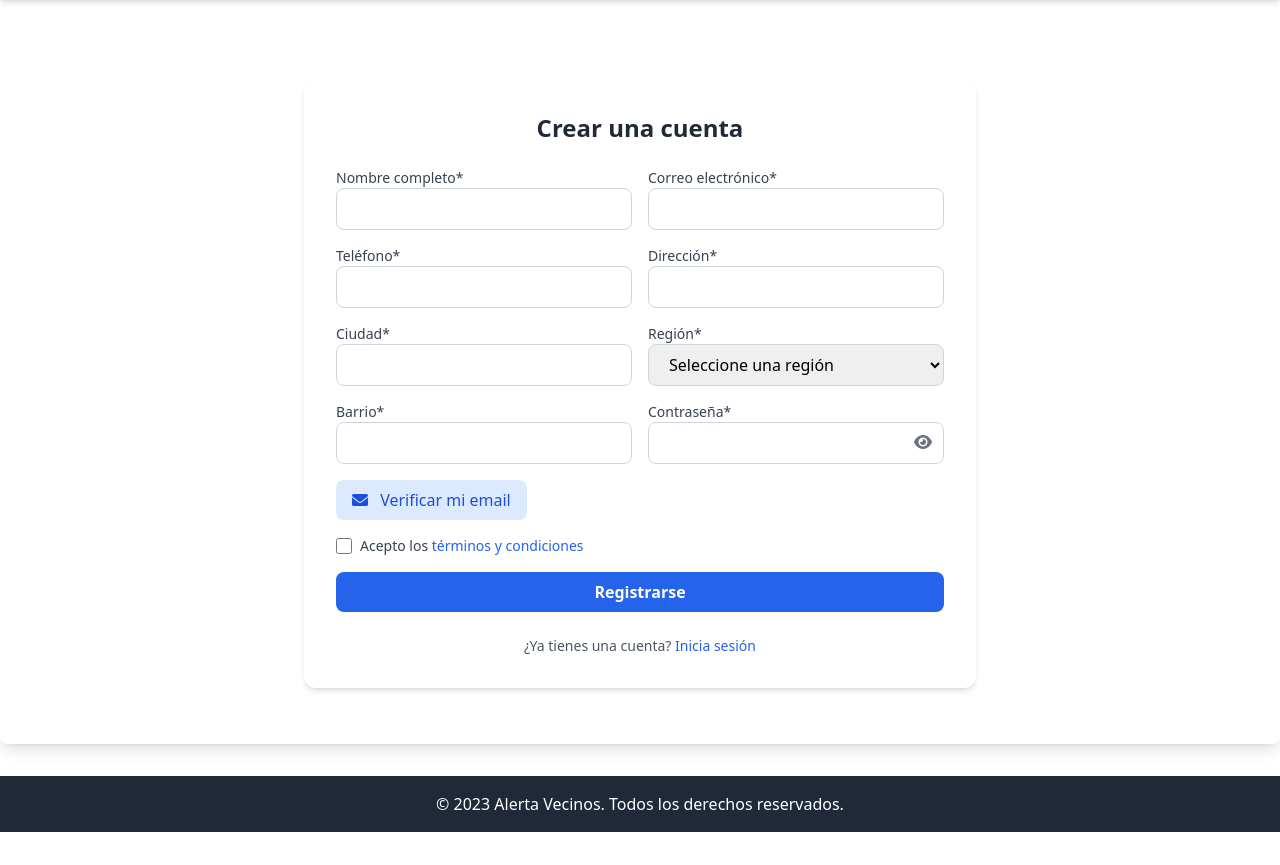
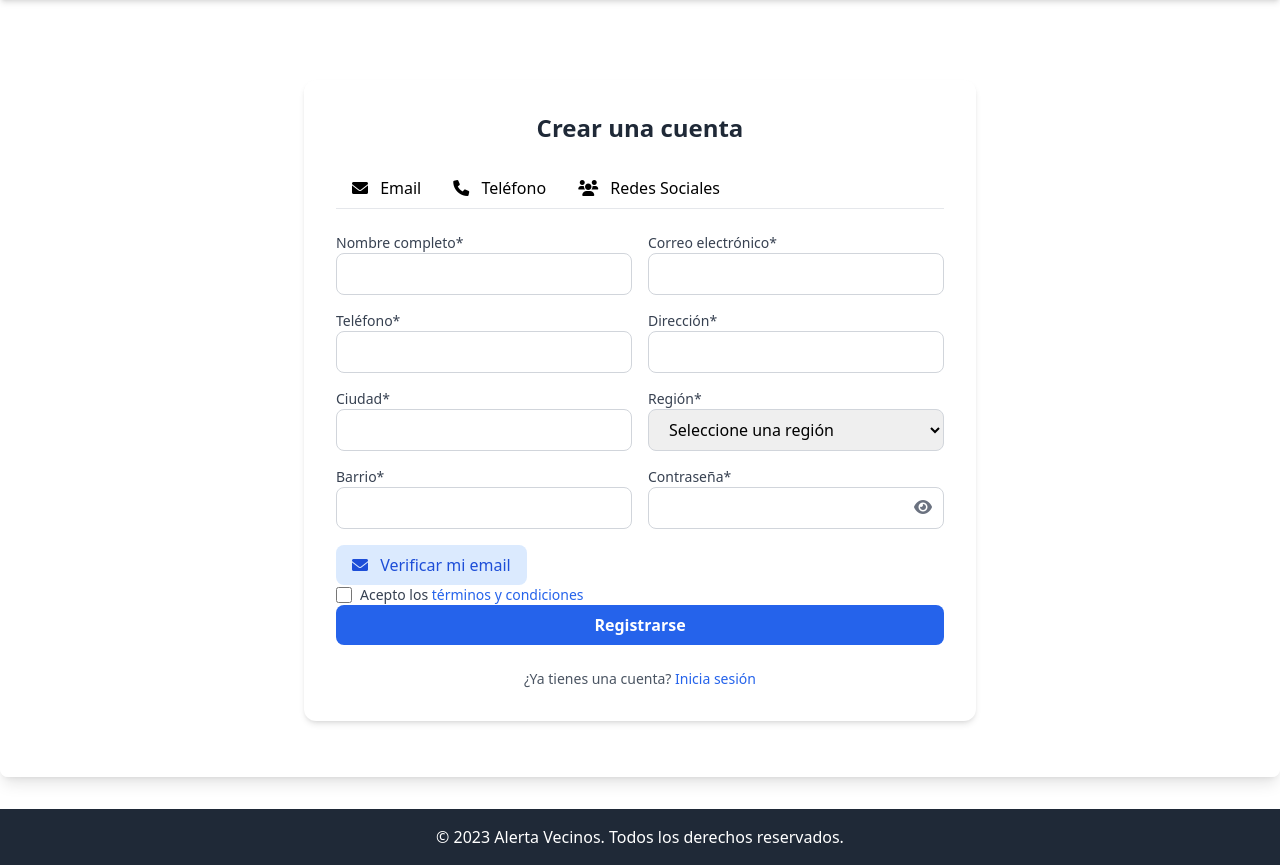
Before and after one commit to esteparian/blackboxai-1743695424800, a Flask app: template templates/register.html in a window 1280 px wide. Shown: the part 72-937 px from the top of the page. Before the commit the page ends 904 px from the top, so only its background shows below. Run offline with Flask 2, Linux system fonts and the light colour scheme; the template is opened without the code that fills it, so the values that code supplies are empty; some libraries are stand-ins or nearby versions.

Commit message:
Add templates/register.html 1743891158192

```diff
--- a/templates/register.html
+++ b/templates/register.html
@@ -9,9 +9,22 @@
             <h2 class="text-2xl font-bold text-gray-800">Crear una cuenta</h2>
         </div>
 
+        <div class="flex border-b mb-6">
+            <button class="tab-btn active py-2 px-4 font-medium" onclick="openTab(event, 'email-tab')">
+                <i class="fas fa-envelope mr-2"></i> Email
+            </button>
+            <button class="tab-btn py-2 px-4 font-medium" onclick="openTab(event, 'phone-tab')">
+                <i class="fas fa-phone mr-2"></i> Teléfono
+            </button>
+            <button class="tab-btn py-2 px-4 font-medium" onclick="openTab(event, 'social-tab')">
+                <i class="fas fa-users mr-2"></i> Redes Sociales
+            </button>
+        </div>
+
         <form id="registerForm" class="space-y-4">
-            <!-- Campos del formulario -->
-            <div class="grid grid-cols-1 md:grid-cols-2 gap-4">
+            <!-- Pestaña Email -->
+            <div id="email-tab" class="tab-content active">
+                <div class="grid grid-cols-1 md:grid-cols-2 gap-4">
                 <div>
                     <label class="block text-sm font-medium text-gray-700">Nombre completo*</label>
                     <input type="text" name="fullname" required
@@ -118,13 +131,73 @@
         }
     }
 
+        // Mostrar errores de formulario
+        function showError(message, field = null) {
+            // Eliminar errores previos
+            document.querySelectorAll('.error-message').forEach(el => el.remove());
+
+            const errorDiv = document.createElement('div');
+            errorDiv.className = 'error-message text-red-600 text-sm mt-1';
+            errorDiv.textContent = message;
+
+            if (field) {
+                field.parentNode.appendChild(errorDiv);
+                field.classList.add('border-red-500');
+            } else {
+                document.getElementById('registerForm').prepend(errorDiv);
+            }
+        }
+
+        // Validar formulario
+        function validateForm(form) {
+            let isValid = true;
+
+            // Validar nombre completo
+            if (!form.fullname.value.trim()) {
+                showError('Nombre completo es requerido', form.fullname);
+                isValid = false;
+            }
+
+            // Validar email
+            if (!form.email.value.match(/^[^\s@]+@[^\s@]+\.[^\s@]+$/)) {
+                showError('Email inválido', form.email);
+                isValid = false;
+            }
+
+            // Validar teléfono
+            if (!form.phone.value.match(/^[0-9]{10,15}$/)) {
+                showError('Teléfono inválido', form.phone);
+                isValid = false;
+            }
+
+            // Validar contraseña
+            if (form.password.value.length < 8) {
+                showError('La contraseña debe tener al menos 8 caracteres', form.password);
+                isValid = false;
+            }
+
+            return isValid;
+        }
+
         document.getElementById('registerForm').addEventListener('submit', async function(e) {
             e.preventDefault();
+
+            // Reset errores
+            document.querySelectorAll('input').forEach(input => {
+                input.classList.remove('border-red-500');
+            });
+
+            if (!validateForm(this)) return;
+
             const formData = {
-                fullname: this.querySelector('[name="fullname"]').value,
-                email: this.querySelector('[name="email"]').value,
-                phone: this.querySelector('[name="phone"]').value,
-                password: this.querySelector('[name="password"]').value
+                fullname: this.fullname.value,
+                email: this.email.value,
+                phone: this.phone.value,
+                password: this.password.value,
+                address: this.address.value,
+                city: this.city.value,
+                region: this.region.value,
+                neighborhood: this.neighborhood.value
             };
 
             try {
@@ -138,15 +211,46 @@
 
                 const data = await response.json();
 
-                if (data.status === 'success') {
-                    window.location.href = data.redirect;
+                if (response.ok) {
+                    window.location.href = data.redirect || '/profile-setup';
                 } else {
-                    alert(data.message || 'Error en el registro');
+                    showError(data.message || 'Error en el registro');
                 }
             } catch (error) {
+                showError('Error de conexión con el servidor');
                 console.error('Error:', error);
-                alert('Error al conectar con el servidor');
             }
         });
+
+        // Verificación de email
+        async function verifyEmail() {
+            const email = document.querySelector('[name="email"]').value;
+            if (!email.match(/^[^\s@]+@[^\s@]+\.[^\s@]+$/)) {
+                showError('Email inválido', document.querySelector('[name="email"]'));
+                return;
+            }
+
+            try {
+                const response = await fetch('/verify-email', {
+                    method: 'POST',
+                    headers: {
+                        'Content-Type': 'application/json'
+                    },
+                    body: JSON.stringify({ email })
+                });
+
+                const data = await response.json();
+
+                if (response.ok) {
+                    document.getElementById('emailVerified').classList.remove('hidden');
+                    showError(''); // Limpiar errores
+                } else {
+                    showError(data.message || 'Error al verificar email');
+                }
+            } catch (error) {
+                showError('Error de conexión');
+                console.error('Error:', error);
+            }
+        }
 </script>
 {% endblock %}
```
